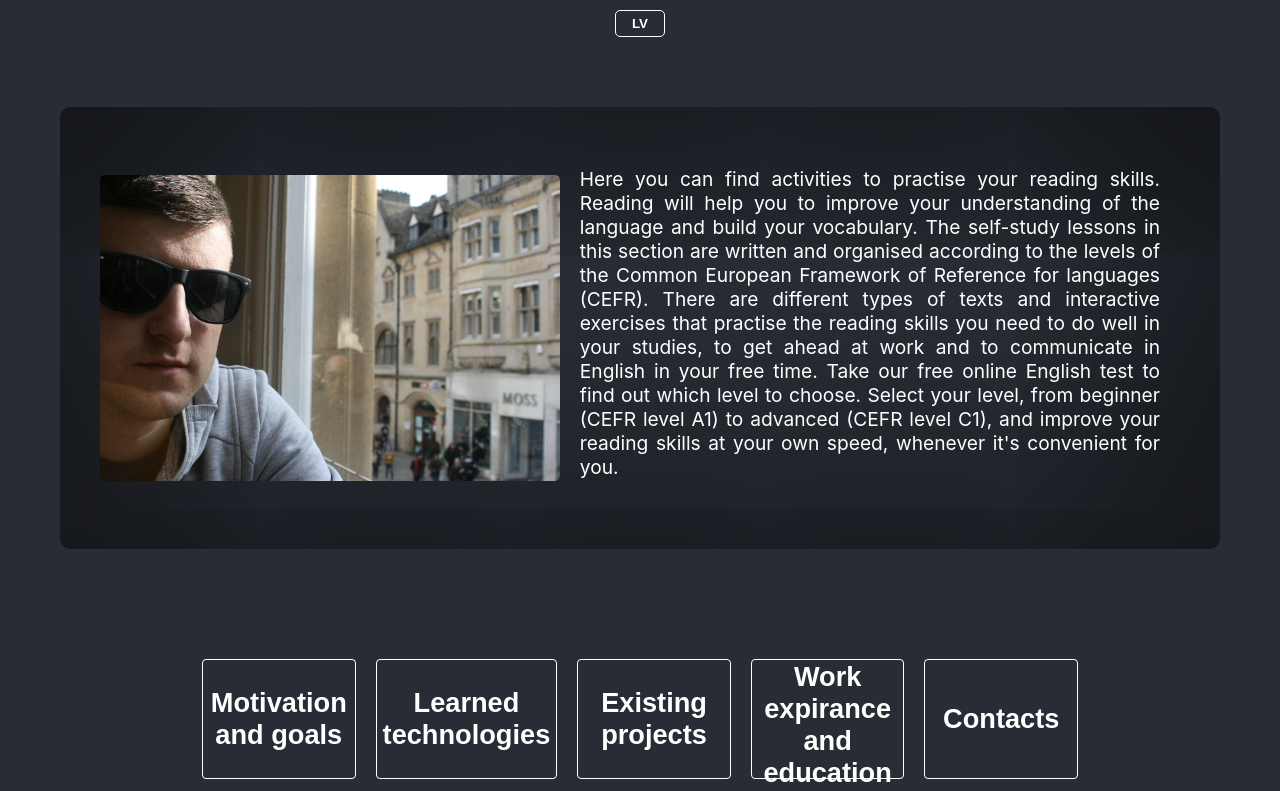
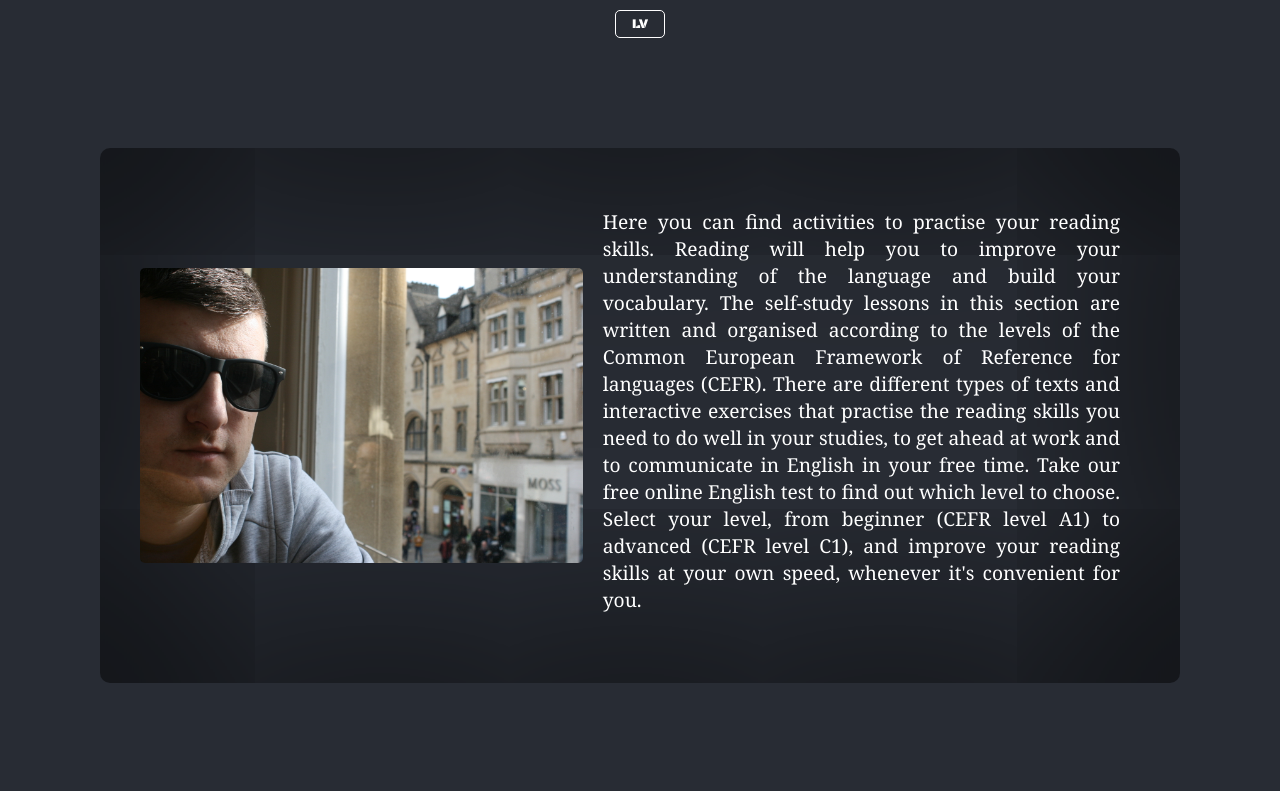
Before and after one commit to mart8ins/portfolio, a React (Create React App) app: page /home in a window 1280 px wide. Shown: the top 791 px of the page. Built offline with nearby package versions, Linux system fonts and the light colour scheme.

Commit message:
added some animations and fonts

```diff
--- a/src/components/countdown/counter.css
+++ b/src/components/countdown/counter.css
@@ -1,3 +1,4 @@
+@import url("https://fonts.googleapis.com/css2?family=Bangers&display=swap");
 .countdown__container {
   position: relative;
   height: 100vh;
@@ -33,6 +34,7 @@
   border-radius: 50%;
   -webkit-box-shadow: 0 0 4px #00ff00;
           box-shadow: 0 0 4px #00ff00;
+  font-family: "Bangers", cursive;
 }
 
 .countdown__container .countdown .number {
--- a/src/components/countdown/counter.scss
+++ b/src/components/countdown/counter.scss
@@ -1,4 +1,5 @@
 @import "../../styles/styles";
+@import url("https://fonts.googleapis.com/css2?family=Bangers&display=swap");
 
 .countdown__container {
     position: relative;
@@ -14,6 +15,7 @@
         flex-direction: column;
         border-radius: 50%;
         box-shadow: 0 0 4px $lime-green;
+        font-family: "Bangers", cursive;
         .number {
             transition: 1s ease;
             animation: numberScale 1s infinite;
@@ -22,7 +24,6 @@
         .count {
             font-size: 6vmin;
         }
-
     }
     .border {
         position: absolute;
--- a/src/components/landing/landing.css
+++ b/src/components/landing/landing.css
@@ -1,3 +1,4 @@
+@import url("https://fonts.googleapis.com/css2?family=Black+Ops+One&display=swap");
 .home {
   color: white;
   padding-bottom: 100px;
@@ -24,10 +25,12 @@
   margin: 5px;
   background-color: transparent;
   border: 1px solid white;
-  font-weight: bold;
+  font-family: "Black Ops One", cursive;
   color: white;
   -webkit-transition: 0.2s;
   transition: 0.2s;
+  -webkit-animation: fromTop 1s ease;
+          animation: fromTop 1s ease;
 }
 
 .home .language .language__btn:hover {
@@ -50,6 +53,8 @@
   border-radius: 10px;
   -webkit-box-shadow: 0px 0px 922px inset black;
           box-shadow: 0px 0px 922px inset black;
+  -webkit-animation: fromLeft 1.5s ease-in-out;
+          animation: fromLeft 1.5s ease-in-out;
 }
 
 .home .intro img {
@@ -89,12 +94,12 @@
   border-radius: 4px;
   border: none;
   font-size: 1.4rem;
-  font-weight: bold;
-  border: 1px solid white;
-  color: white;
+  border: 1px solid #cccccc;
+  color: #cccccc;
   background-color: transparent;
   -webkit-transition: 0.2s;
   transition: 0.2s;
+  font-family: "Black Ops One", cursive;
 }
 
 .home .buttons .openModalBtn:hover {
@@ -102,6 +107,32 @@
   -webkit-box-shadow: 0px 0px 15px #00ff00;
           box-shadow: 0px 0px 15px #00ff00;
   border: 1px solid #00ff00;
+  color: white;
+}
+
+.home .buttons .openModalBtn:nth-child(1) {
+  -webkit-animation: fromLeft 1.5s ease-in-out;
+          animation: fromLeft 1.5s ease-in-out;
+}
+
+.home .buttons .openModalBtn:nth-child(2) {
+  -webkit-animation: fromBottom 1.5s ease-in-out;
+          animation: fromBottom 1.5s ease-in-out;
+}
+
+.home .buttons .openModalBtn:nth-child(3) {
+  -webkit-animation: static 3s ease-in-out;
+          animation: static 3s ease-in-out;
+}
+
+.home .buttons .openModalBtn:nth-child(4) {
+  -webkit-animation: fromTop 1.5s ease-in-out;
+          animation: fromTop 1.5s ease-in-out;
+}
+
+.home .buttons .openModalBtn:nth-child(5) {
+  -webkit-animation: fromRight 1.5s ease-in-out;
+          animation: fromRight 1.5s ease-in-out;
 }
 
 @media screen and (min-width: 786px) {
@@ -113,7 +144,7 @@
     -webkit-box-direction: normal;
         -ms-flex-direction: row;
             flex-direction: row;
-    margin: 60px;
+    margin: 100px;
   }
   .home .intro img {
     min-width: 200px;
@@ -143,18 +174,120 @@
   .home .buttons .openModalBtn {
     height: 120px;
     width: 350px;
-    -ms-flex-item-align: center;
-        -ms-grid-row-align: center;
-        align-self: center;
-    margin: 10px;
-    border-radius: 4px;
-    border: none;
     font-size: 1.7rem;
-    font-weight: bold;
-    border: 1px solid white;
-    color: white;
-    background-color: transparent;
-    -webkit-transition: 0.2s;
-    transition: 0.2s;
   }
 }
+
+@-webkit-keyframes fromLeft {
+  0% {
+    -webkit-transform: translateX(-100%);
+            transform: translateX(-100%);
+    opacity: 0;
+  }
+  100% {
+    -webkit-transform: translateX(0);
+            transform: translateX(0);
+  }
+}
+
+@keyframes fromLeft {
+  0% {
+    -webkit-transform: translateX(-100%);
+            transform: translateX(-100%);
+    opacity: 0;
+  }
+  100% {
+    -webkit-transform: translateX(0);
+            transform: translateX(0);
+  }
+}
+
+@-webkit-keyframes fromRight {
+  0% {
+    -webkit-transform: translateX(100%);
+            transform: translateX(100%);
+    opacity: 0;
+  }
+  100% {
+    -webkit-transform: translateX(0);
+            transform: translateX(0);
+  }
+}
+
+@keyframes fromRight {
+  0% {
+    -webkit-transform: translateX(100%);
+            transform: translateX(100%);
+    opacity: 0;
+  }
+  100% {
+    -webkit-transform: translateX(0);
+            transform: translateX(0);
+  }
+}
+
+@-webkit-keyframes fromBottom {
+  0% {
+    -webkit-transform: translateY(100%);
+            transform: translateY(100%);
+    opacity: 0;
+  }
+  100% {
+    -webkit-transform: translateY(0);
+            transform: translateY(0);
+  }
+}
+
+@keyframes fromBottom {
+  0% {
+    -webkit-transform: translateY(100%);
+            transform: translateY(100%);
+    opacity: 0;
+  }
+  100% {
+    -webkit-transform: translateY(0);
+            transform: translateY(0);
+  }
+}
+
+@-webkit-keyframes fromTop {
+  0% {
+    -webkit-transform: translateY(-100%);
+            transform: translateY(-100%);
+    opacity: 0;
+  }
+  100% {
+    -webkit-transform: translateY(0);
+            transform: translateY(0);
+  }
+}
+
+@keyframes fromTop {
+  0% {
+    -webkit-transform: translateY(-100%);
+            transform: translateY(-100%);
+    opacity: 0;
+  }
+  100% {
+    -webkit-transform: translateY(0);
+            transform: translateY(0);
+  }
+}
+
+@-webkit-keyframes static {
+  0% {
+    opacity: 0;
+  }
+  100% {
+    opacity: 1;
+  }
+}
+
+@keyframes static {
+  0% {
+    opacity: 0;
+  }
+  100% {
+    opacity: 1;
+  }
+}
--- a/src/components/landing/landing.scss
+++ b/src/components/landing/landing.scss
@@ -1,4 +1,5 @@
 @import "../../styles/_styles.scss";
+@import url("https://fonts.googleapis.com/css2?family=Black+Ops+One&display=swap");
 
 .home {
     color: white;
@@ -14,9 +15,10 @@
             margin: 5px;
             background-color: transparent;
             border: 1px solid white;
-            font-weight: bold;
+            font-family: "Black Ops One", cursive;
             color: white;
             transition: 0.2s;
+            animation: fromTop 1s ease;
             &:hover {
                 border: 1px solid $lime-green;
                 box-shadow: 0px 0px 7px $lime-green;
@@ -43,6 +45,8 @@
             text-align: justify;
             font-size: 1rem;
         }
+
+        animation: fromLeft 1.5s ease-in-out;
     }
 
     .buttons {
@@ -56,17 +60,32 @@
             border-radius: 4px;
             border: none;
             font-size: 1.4rem;
-            font-weight: bold;
-            border: 1px solid white;
-            color: white;
+            border: 1px solid darken(white, 20%);
+            color: darken(white, 20%);
             background-color: transparent;
             transition: 0.2s;
-
+            font-family: "Black Ops One", cursive;
             &:hover {
                 cursor: pointer;
                 box-shadow: 0px 0px 15px $lime-green;
                 border: 1px solid $lime-green;
+                color: white;
             }
+        }
+        .openModalBtn:nth-child(1) {
+            animation: fromLeft 1.5s ease-in-out;
+        }
+        .openModalBtn:nth-child(2) {
+            animation: fromBottom 1.5s ease-in-out;
+        }
+        .openModalBtn:nth-child(3) {
+            animation: static 3s ease-in-out;
+        }
+        .openModalBtn:nth-child(4) {
+            animation: fromTop 1.5s ease-in-out;
+        }
+        .openModalBtn:nth-child(5) {
+            animation: fromRight 1.5s ease-in-out;
         }
     }
 }
@@ -75,7 +94,7 @@
     .home {
         .intro {
             @include flexRow;
-            margin: 60px;
+            margin: 100px;
             img {
                 min-width: 200px;
                 max-width: 500px;
@@ -97,17 +116,56 @@
             .openModalBtn {
                 height: 120px;
                 width: 350px;
-                align-self: center;
-                margin: 10px;
-                border-radius: 4px;
-                border: none;
                 font-size: 1.7rem;
-                font-weight: bold;
-                border: 1px solid white;
-                color: white;
-                background-color: transparent;
-                transition: 0.2s;
             }
         }
     }
 }
+
+@keyframes fromLeft {
+    0% {
+        transform: translateX(-100%);
+        opacity: 0;
+    }
+    100% {
+        transform: translateX(0);
+    }
+}
+
+@keyframes fromRight {
+    0% {
+        transform: translateX(100%);
+        opacity: 0;
+    }
+    100% {
+        transform: translateX(0);
+    }
+}
+
+@keyframes fromBottom {
+    0% {
+        transform: translateY(100%);
+        opacity: 0;
+    }
+    100% {
+        transform: translateY(0);
+    }
+}
+@keyframes fromTop {
+    0% {
+        transform: translateY(-100%);
+        opacity: 0;
+    }
+    100% {
+        transform: translateY(0);
+    }
+}
+
+@keyframes static {
+    0% {
+        opacity: 0;
+    }
+    100% {
+        opacity: 1;
+    }
+}
--- a/src/index.css
+++ b/src/index.css
@@ -1,13 +1,15 @@
 body {
-  margin: 0;
-  font-family: -apple-system, BlinkMacSystemFont, 'Segoe UI', 'Roboto', 'Oxygen',
-    'Ubuntu', 'Cantarell', 'Fira Sans', 'Droid Sans', 'Helvetica Neue',
-    sans-serif;
-  -webkit-font-smoothing: antialiased;
-  -moz-osx-font-smoothing: grayscale;
+    margin: 0;
+    font-family: -apple-system, BlinkMacSystemFont, "Segoe UI", "Roboto", "Oxygen", "Ubuntu", "Cantarell", "Fira Sans", "Droid Sans",
+        "Helvetica Neue", sans-serif;
+    -webkit-font-smoothing: antialiased;
+    -moz-osx-font-smoothing: grayscale;
 }
 
 code {
-  font-family: source-code-pro, Menlo, Monaco, Consolas, 'Courier New',
-    monospace;
+    font-family: source-code-pro, Menlo, Monaco, Consolas, "Courier New", monospace;
 }
+
+p {
+    font-family: charter, Georgia, Cambria, "Times New Roman", Times, serif;
+}
```
